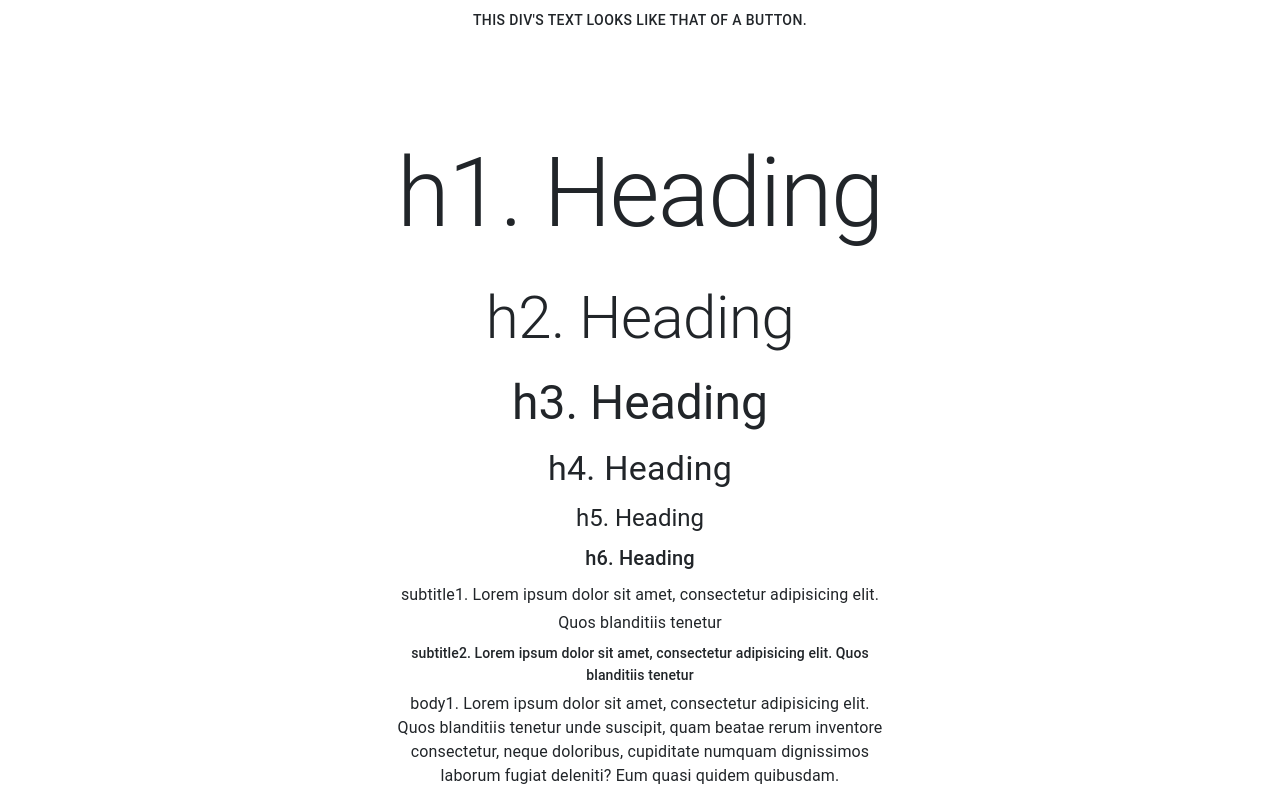
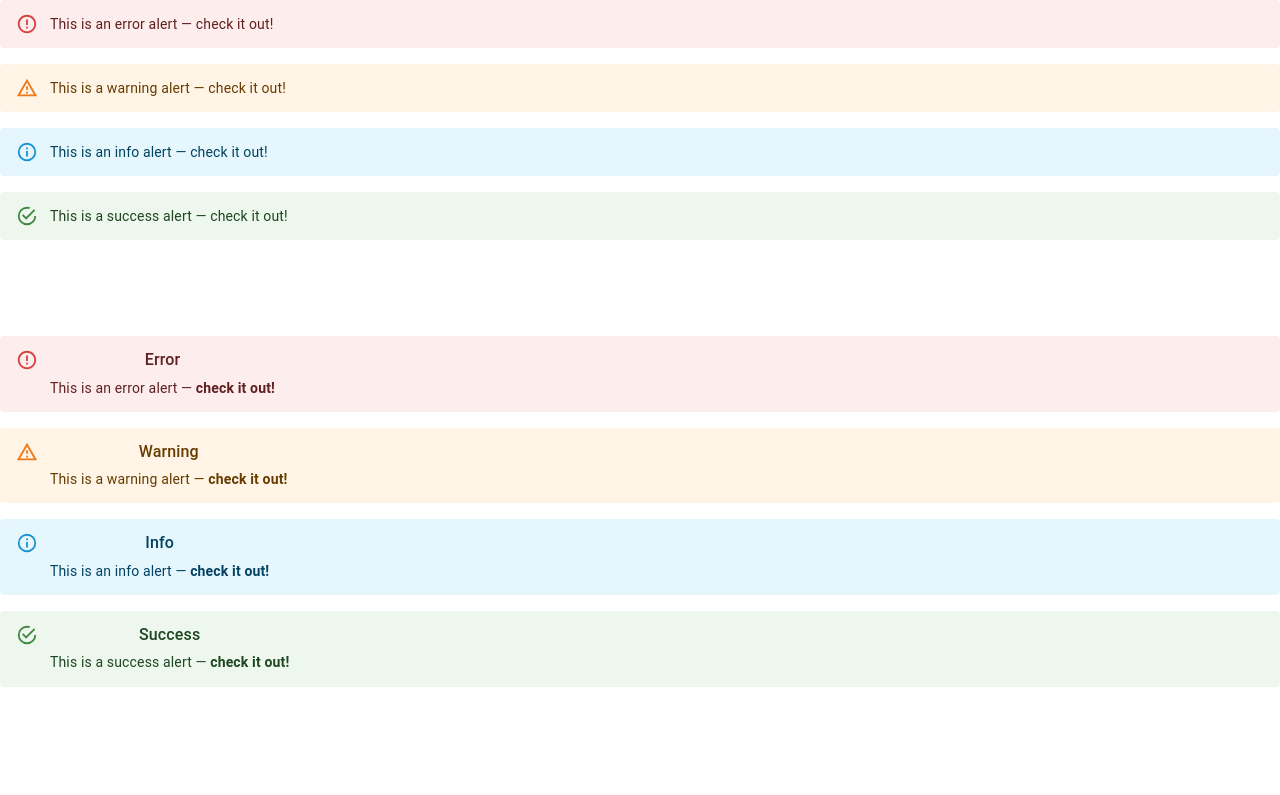
Before and after one commit to sinhasudhanshu/My-React-App, a React (Create React App) app: page / in a window 1280 px wide. Shown: the top 795 px of the page. Built offline with nearby package versions, Linux system fonts and the light colour scheme.

Commit message:
Alert material UI

```diff
--- a/src/App.js
+++ b/src/App.js
@@ -33,8 +33,10 @@ import './App.css';
 // import BasicTooltip from './components/BasicTooltip';
 // import PositionedTooltips from './components/PositionedTooltip';
 // import CustomizedTooltips from './components/CustomizedTooltip';
-import TypoGraaphFunction from './components/TypoGraaphFunction';
-import TypographyTheme from './components/TypegraphTheme';
+// import TypoGraaphFunction from './components/TypoGraaphFunction';
+// import TypographyTheme from './components/TypegraphTheme';
+import BasicAlerts from './components/BasicAlerts';
+import DescriptionAlerts from './components/DescriptionAlerts';
 
 
 function App() {
@@ -43,9 +45,9 @@ function App() {
 
         <center>
 
-        <TypographyTheme/>
+        <BasicAlerts/>
         <br></br><br></br><br></br><br></br>
-        <TypoGraaphFunction/>
+        <DescriptionAlerts/>
 
         </center>
 
--- /dev/null
+++ b/src/components/BasicAlerts.js
@@ -0,0 +1,15 @@
+import * as React from 'react';
+import Alert from '@mui/material/Alert';
+import Stack from '@mui/material/Stack';
+
+ function BasicAlerts() {
+  return (
+    <Stack sx={{ width: '100%' }} spacing={2}>
+      <Alert severity="error">This is an error alert — check it out!</Alert>
+      <Alert severity="warning">This is a warning alert — check it out!</Alert>
+      <Alert severity="info">This is an info alert — check it out!</Alert>
+      <Alert severity="success">This is a success alert — check it out!</Alert>
+    </Stack>
+  );
+}
+export default BasicAlerts;
--- /dev/null
+++ b/src/components/DescriptionAlerts.js
@@ -0,0 +1,28 @@
+import * as React from 'react';
+import Alert from '@mui/material/Alert';
+import AlertTitle from '@mui/material/AlertTitle';
+import Stack from '@mui/material/Stack';
+
+ function DescriptionAlerts() {
+  return (
+    <Stack sx={{ width: '100%' }} spacing={2}>
+      <Alert severity="error">
+        <AlertTitle>Error</AlertTitle>
+        This is an error alert — <strong>check it out!</strong>
+      </Alert>
+      <Alert severity="warning">
+        <AlertTitle>Warning</AlertTitle>
+        This is a warning alert — <strong>check it out!</strong>
+      </Alert>
+      <Alert severity="info">
+        <AlertTitle>Info</AlertTitle>
+        This is an info alert — <strong>check it out!</strong>
+      </Alert>
+      <Alert severity="success">
+        <AlertTitle>Success</AlertTitle>
+        This is a success alert — <strong>check it out!</strong>
+      </Alert>
+    </Stack>
+  );
+}
+export default DescriptionAlerts;
```
